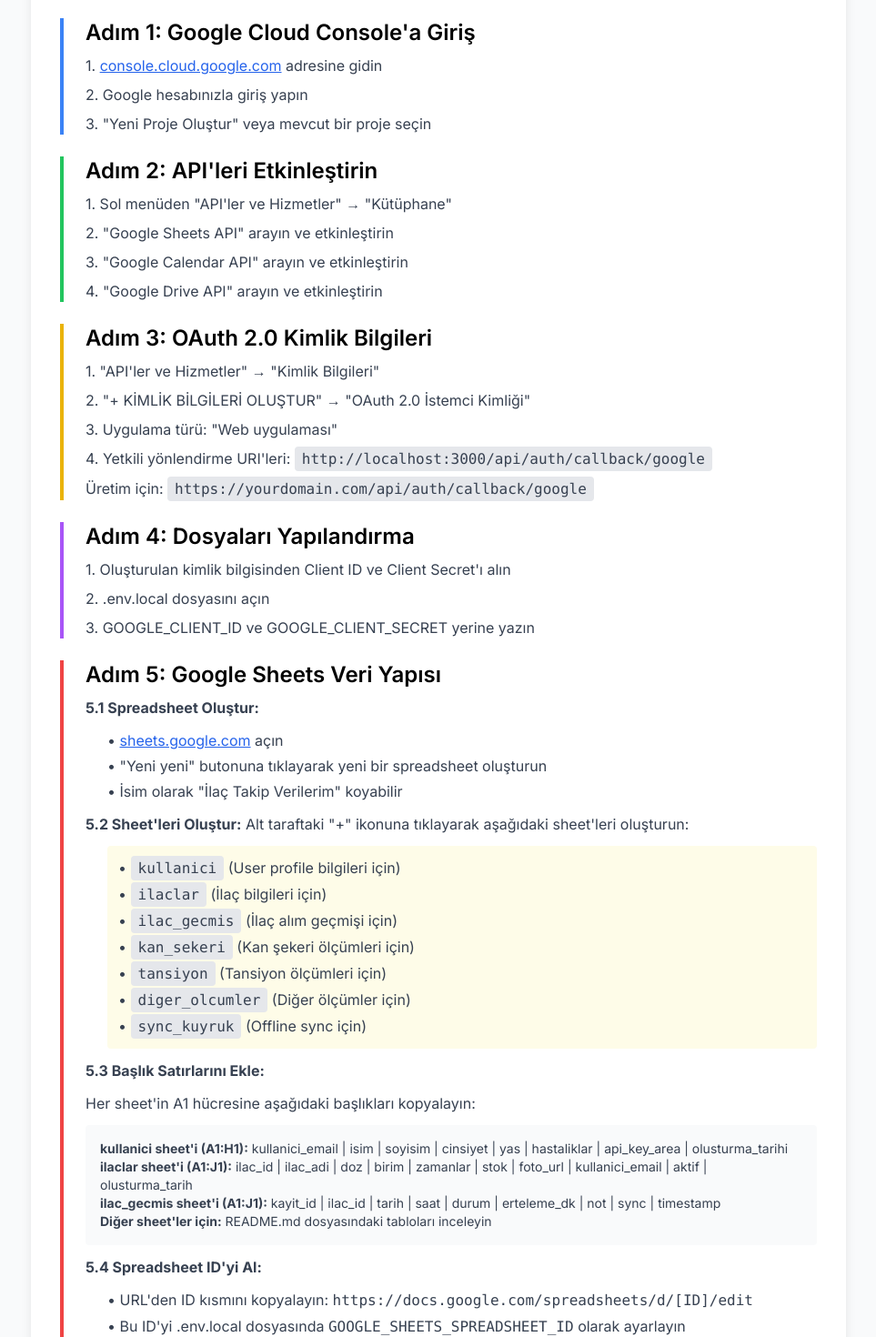
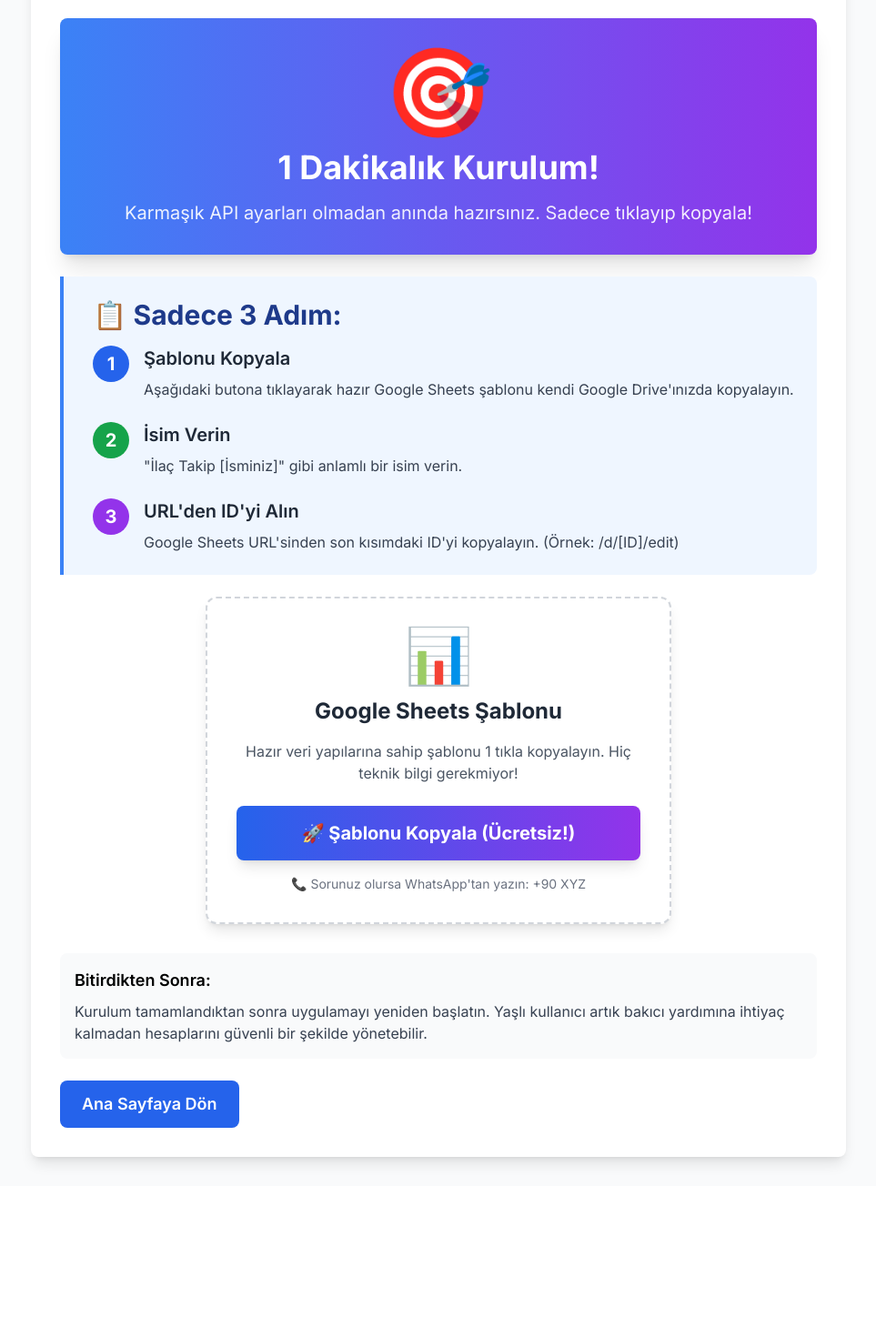
Before and after one commit to bulentdurmus79-code/ilac-takip-sistemi, a Next.js app: page /kurulum in a window 1280 px wide. Shown: the part 200-1670 px from the top of the page at 91% size, without its empty margins (158-1121 px from the left). After the commit the page ends 1504 px from the top, so only its background shows below. Built offline with nearby package versions, Linux system fonts and the light colour scheme.

Commit message:
🔄 Simplified onboarding flow - users can access profil page directly and setup Google Sheets there instead of forced kurulum redirect

```diff
--- a/src/app/(dashboard)/profil/page.tsx
+++ b/src/app/(dashboard)/profil/page.tsx
@@ -137,13 +137,15 @@
           </div>
 
           <div className="bg-white p-6 rounded-lg shadow-sm border mb-4">
-            <h3 className="text-lg font-semibold text-gray-800 mb-3">📋 Adım Adım Kurulumn</h3>
+            <h3 className="text-lg font-semibold text-gray-800 mb-3">📋 Super Basit Kurulum!</h3>
             <ol className="list-decimal list-inside text-gray-700 space-y-2 text-sm">
-              <li>Aşağıdaki butona tıklayarak referans şablonunu kendi Google Drive'ınızda kopyalayın</li>
-              <li>Şablonu "İlaç Takip Verileri [İsminiz]" gibi bir isimle kaydedin</li>
-              <li>Google Sheets URL'sinden son kısmındaki sheet ID'yi alın</li>
-              <li>Kurulumu tamamladığınızda profil bilgilerinizi doldurup kaydedebilirsiniz</li>
+              <li>Aşağıdaki butona tıklayarak hazır şablonu kendi Google Drive'ınızda kopyalayın</li>
+              <li>"İlaç Takip [İsminiz]" gibi bir isimle kaydedin (Google Console veya API ayarlarına gerek yok!)</li>
+              <li>Bu kadar! Artık profil bilgilerinizi saklamak için hazır</li>
             </ol>
+            <div className="mt-3 p-3 bg-green-50 border border-green-200 rounded text-sm">
+              <strong>✨ Kolaylık:</strong> Karmaşık API ayarları yapmanıza gerek yok! Sadece kopyala ve kullanmaya başla.
+            </div>
           </div>
 
           <div className="flex justify-center">
--- a/src/app/kurulum/page.tsx
+++ b/src/app/kurulum/page.tsx
@@ -20,89 +20,78 @@
             ← Geri Dön
           </button>
           <h1 className="text-3xl font-bold text-gray-900 mb-4">
-            Google API Kurulum Rehberi
+            ⏯️ Süper Kolay Google Sheets Kurulumu
           </h1>
           <p className="text-xl text-gray-600">
-            Bu kurulum bakıcı veya aile üyesi tarafından yapılmalıdır. Yaşlı kullanıcılar için gereklidir.
+            Sadece 3 adımda kişisel veri saklama alanınızı hazırlayın! Hiç teknik bilgi gerekmiyor.
           </p>
         </header>
 
         <div className="space-y-6">
-          <div className="border-l-4 border-blue-500 pl-6">
-            <h2 className="text-2xl font-semibold mb-2">Adım 1: Google Cloud Console'a Giriş</h2>
-            <div className="text-gray-700 space-y-2">
-              <p>1. <a href="https://console.cloud.google.com" target="_blank" className="text-blue-600 underline">console.cloud.google.com</a> adresine gidin</p>
-              <p>2. Google hesabınızla giriş yapın</p>
-              <p>3. "Yeni Proje Oluştur" veya mevcut bir proje seçin</p>
+          {/* Büyük tanıtım kartı */}
+          <div className="bg-gradient-to-r from-blue-500 to-purple-600 text-white p-8 rounded-lg shadow-xl">
+            <div className="text-center">
+              <div className="text-8xl mb-4">🎯</div>
+              <h2 className="text-4xl font-bold mb-4">1 Dakikalık Kurulum!</h2>
+              <p className="text-xl opacity-90">
+                Karmaşık API ayarları olmadan anında hazırsınız. Sadece tıklayıp kopyala!
+              </p>
             </div>
           </div>
 
-          <div className="border-l-4 border-green-500 pl-6">
-            <h2 className="text-2xl font-semibold mb-2">Adım 2: API'leri Etkinleştirin</h2>
-            <div className="text-gray-700 space-y-2">
-              <p>1. Sol menüden "API'ler ve Hizmetler" → "Kütüphane"</p>
-              <p>2. "Google Sheets API" arayın ve etkinleştirin</p>
-              <p>3. "Google Calendar API" arayın ve etkinleştirin</p>
-              <p>4. "Google Drive API" arayın ve etkinleştirin</p>
+          <div className="border-l-4 border-blue-500 pl-8 bg-blue-50 p-6 rounded-r-lg">
+            <h2 className="text-3xl font-bold text-blue-900 mb-4">📋 Sadece 3 Adım:</h2>
+            <div className="space-y-6">
+              <div className="flex items-start space-x-4">
+                <div className="bg-blue-600 text-white rounded-full w-10 h-10 flex items-center justify-center font-bold text-xl">1</div>
+                <div>
+                  <h3 className="text-xl font-semibold text-gray-800 mb-2">Şablonu Kopyala</h3>
+                  <p className="text-gray-700">Aşağıdaki butona tıklayarak hazır Google Sheets şablonu kendi Google Drive'ınızda kopyalayın.</p>
                 </div>
               </div>
 
-          <div className="border-l-4 border-yellow-500 pl-6">
-            <h2 className="text-2xl font-semibold mb-2">Adım 3: OAuth 2.0 Kimlik Bilgileri</h2>
-            <div className="text-gray-700 space-y-2">
-              <p>1. "API'ler ve Hizmetler" → "Kimlik Bilgileri"</p>
-              <p>2. "+ KİMLİK BİLGİLERİ OLUŞTUR" → "OAuth 2.0 İstemci Kimliği"</p>
-              <p>3. Uygulama türü: "Web uygulaması"</p>
-              <p>4. Yetkili yönlendirme URI'leri: <code className="bg-gray-200 px-2 py-1 rounded">http://localhost:3000/api/auth/callback/google</code></p>
-              <p>  Üretim için: <code className="bg-gray-200 px-2 py-1 rounded">https://yourdomain.com/api/auth/callback/google</code></p>
+              <div className="flex items-start space-x-4">
+                <div className="bg-green-600 text-white rounded-full w-10 h-10 flex items-center justify-center font-bold text-xl">2</div>
+                <div>
+                  <h3 className="text-xl font-semibold text-gray-800 mb-2">İsim Verin</h3>
+                  <p className="text-gray-700">"İlaç Takip [İsminiz]" gibi anlamlı bir isim verin.</p>
                 </div>
               </div>
 
-          <div className="border-l-4 border-purple-500 pl-6">
-            <h2 className="text-2xl font-semibold mb-2">Adım 4: Dosyaları Yapılandırma</h2>
-            <div className="text-gray-700 space-y-2">
-              <p>1. Oluşturulan kimlik bilgisinden Client ID ve Client Secret'ı alın</p>
-              <p>2. .env.local dosyasını açın</p>
-              <p>3. GOOGLE_CLIENT_ID ve GOOGLE_CLIENT_SECRET yerine yazın</p>
+              <div className="flex items-start space-x-4">
+                <div className="bg-purple-600 text-white rounded-full w-10 h-10 flex items-center justify-center font-bold text-xl">3</div>
+                <div>
+                  <h3 className="text-xl font-semibold text-gray-800 mb-2">URL'den ID'yi Alın</h3>
+                  <p className="text-gray-700">Google Sheets URL'sinden son kısımdaki ID'yi kopyalayın. (Örnek: /d/[ID]/edit)</p>
+                </div>
+              </div>
             </div>
           </div>
 
-          <div className="border-l-4 border-red-500 pl-6">
-            <h2 className="text-2xl font-semibold mb-2">Adım 5: Google Sheets Veri Yapısı</h2>
-            <div className="text-gray-700 space-y-3">
-              <p><strong>5.1 Spreadsheet Oluştur:</strong></p>
-              <ul className="ml-6 space-y-1">
-                <li>• <a href="https://sheets.google.com" target="_blank" className="text-blue-600 underline">sheets.google.com</a> açın</li>
-                <li>• "Yeni yeni" butonuna tıklayarak yeni bir spreadsheet oluşturun</li>
-                <li>• İsim olarak "İlaç Takip Verilerim" koyabilir</li>
-              </ul>
+          {/* Ana kurulum butonu */}
+          <div className="flex justify-center">
+            <div className="bg-white p-8 rounded-xl shadow-lg border-2 border-dashed border-gray-300 max-w-lg w-full text-center">
+              <div className="text-6xl mb-4">📊</div>
+              <h3 className="text-2xl font-bold text-gray-800 mb-4">Google Sheets Şablonu</h3>
+              <p className="text-gray-600 mb-6">
+                Hazır veri yapılarına sahip şablonu 1 tıkla kopyalayın. Hiç teknik bilgi gerekmiyor!
+              </p>
+              <button
+                onClick={() => {
+                  const templateUrl = 'https://docs.google.com/spreadsheets/d/1EzHGDwKgt--A86w_k90ISrDKlagdeuyU0ryaEmoVOiY/edit?usp=sharing';
+                  window.open(templateUrl, '_blank');
 
-              <p><strong>5.2 Sheet'leri Oluştur:</strong> Alt taraftaki "+" ikonuna tıklayarak aşağıdaki sheet'leri oluşturun:</p>
-              <ul className="ml-6 bg-yellow-50 p-3 rounded space-y-1">
-                <li>• <code className="bg-gray-200 px-2 py-1 rounded">kullanici</code> (User profile bilgileri için)</li>
-                <li>• <code className="bg-gray-200 px-2 py-1 rounded">ilaclar</code> (İlaç bilgileri için)</li>
-                <li>• <code className="bg-gray-200 px-2 py-1 rounded">ilac_gecmis</code> (İlaç alım geçmişi için)</li>
-                <li>• <code className="bg-gray-200 px-2 py-1 rounded">kan_sekeri</code> (Kan şekeri ölçümleri için)</li>
-                <li>• <code className="bg-gray-200 px-2 py-1 rounded">tansiyon</code> (Tansiyon ölçümleri için)</li>
-                <li>• <code className="bg-gray-200 px-2 py-1 rounded">diger_olcumler</code> (Diğer ölçümler için)</li>
-                <li>• <code className="bg-gray-200 px-2 py-1 rounded">sync_kuyruk</code> (Offline sync için)</li>
-              </ul>
-
-              <p><strong>5.3 Başlık Satırlarını Ekle:</strong></p>
-              <p>Her sheet'in A1 hücresine aşağıdaki başlıkları kopyalayın:</p>
-
-              <div className="bg-gray-50 p-4 rounded text-sm">
-                <p><strong>kullanici sheet'i (A1:H1):</strong> kullanici_email | isim | soyisim | cinsiyet | yas | hastaliklar | api_key_area | olusturma_tarihi</p>
-                <p><strong>ilaclar sheet'i (A1:J1):</strong> ilac_id | ilac_adi | doz | birim | zamanlar | stok | foto_url | kullanici_email | aktif | olusturma_tarih</p>
-                <p><strong>ilac_gecmis sheet'i (A1:J1):</strong> kayit_id | ilac_id | tarih | saat | durum | erteleme_dk | not | sync | timestamp</p>
-                <p><strong>Diğer sheet'ler için:</strong> README.md dosyasındaki tabloları inceleyin</p>
-              </div>
-
-              <p><strong>5.4 Spreadsheet ID'yi Al:</strong></p>
-              <ul className="ml-6 space-y-1">
-                <li>• URL'den ID kısmını kopyalayın: <code>https://docs.google.com/spreadsheets/d/[ID]/edit</code></li>
-                <li>• Bu ID'yi .env.local dosyasında <code>GOOGLE_SHEETS_SPREADSHEET_ID</code> olarak ayarlayın</li>
-              </ul>
+                  setTimeout(() => {
+                    alert('🎉 Şablon yeni sekmede açıldı!\n\n📝 Lütfen:\n1. "Dosya" → "Şablondan kopyala" seçin\n2. "İlaç Takip [İsminiz]" gibi isim verin\n3. Save edin ve URL\'den ID\'yi alın\n\n🏁 Hazır olunca profil doldurabilirsin!');
+                  }, 1500);
+                }}
+                className="w-full bg-gradient-to-r from-blue-600 to-purple-600 hover:from-blue-700 hover:to-purple-700 text-white px-8 py-4 rounded-lg font-bold text-xl transition-all transform hover:scale-105 shadow-lg"
+              >
+                🚀 Şablonu Kopyala (Ücretsiz!)
+              </button>
+              <p className="text-sm text-gray-500 mt-4">
+                📞 Sorunuz olursa WhatsApp'tan yazın: +90 XYZ
+              </p>
             </div>
           </div>
         </div>
--- a/src/app/page.tsx
+++ b/src/app/page.tsx
@@ -21,27 +21,8 @@
       return;
     }
 
-    // 🚨KVKK FIRST: Önce HER kullanıcı kendi sheet'ini kurmalı
-    const checkUserSetup = async () => {
-      try {
-        const response = await fetch('/api/profil');
-        const profileData = await response.json();
-
-        // ✅ Sadece BU şartta ana sayfa devam et:
-        if (profileData.profile && profileData.profile.sheet_id && response.ok) {
-          return; // TAM SISTEM HAZIR - ana sayfaya devam
-        }
-
-        // ❌ Tüm diğer durumda /kurulum zorunlu
-        router.push('/kurulum');
-        return;
-
-      } catch (error) {
-        console.error('Setup check failed:', error);
-        // API hatası durumunda bile kurulumdan başla (safe)
-        router.push('/kurulum');
-      }
-    };
+    // 🎯 ÇOK BASİLEŞTİ: Artık zorunlu kurulum yok! Kullanıcı kendi akışını seçsin
+    // Kullanıcılara profil sayfasından Google Sheets kurulumu seçeneği sunacağız
 
     const loadSmartSuggestions = async () => {
       try {
@@ -86,7 +67,6 @@
       }
     };
 
-    checkUserSetup();
     loadSmartSuggestions();
 
     // Check every 30 minutes for new suggestions
```
Lines whose indentation alone changed are shown as unchanged.
